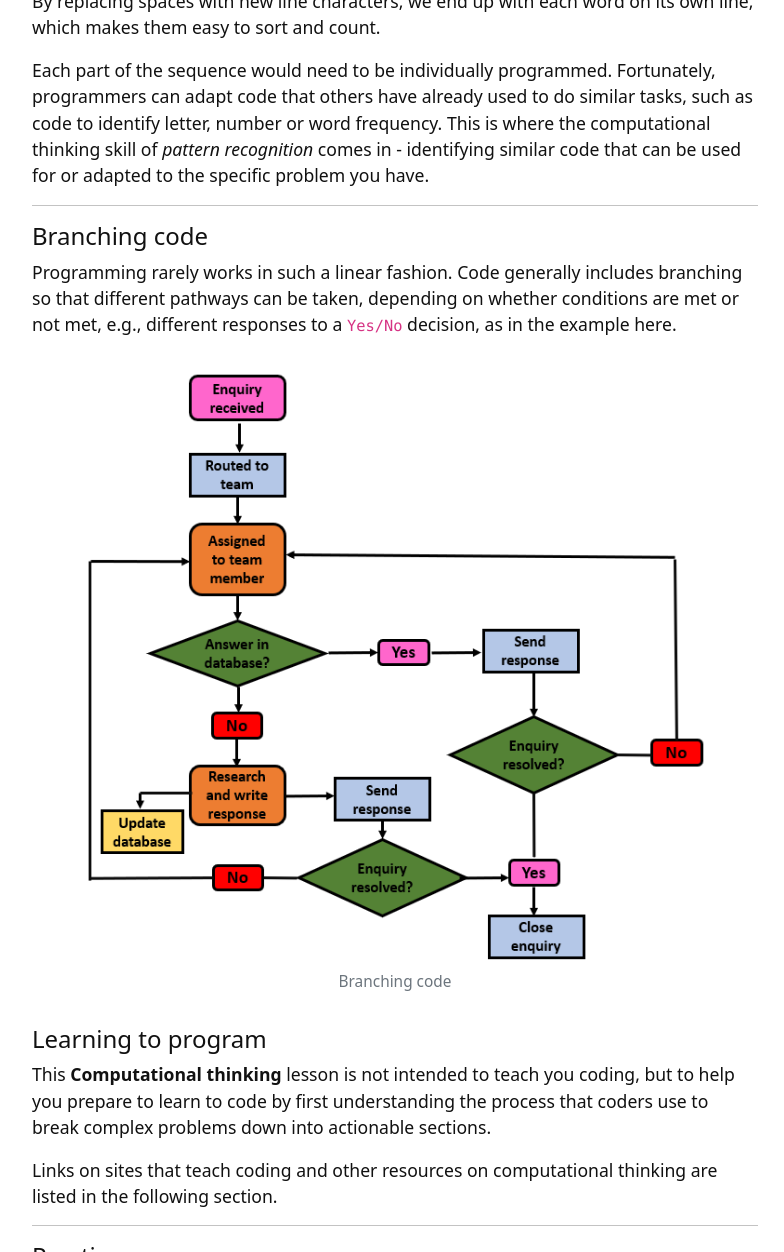
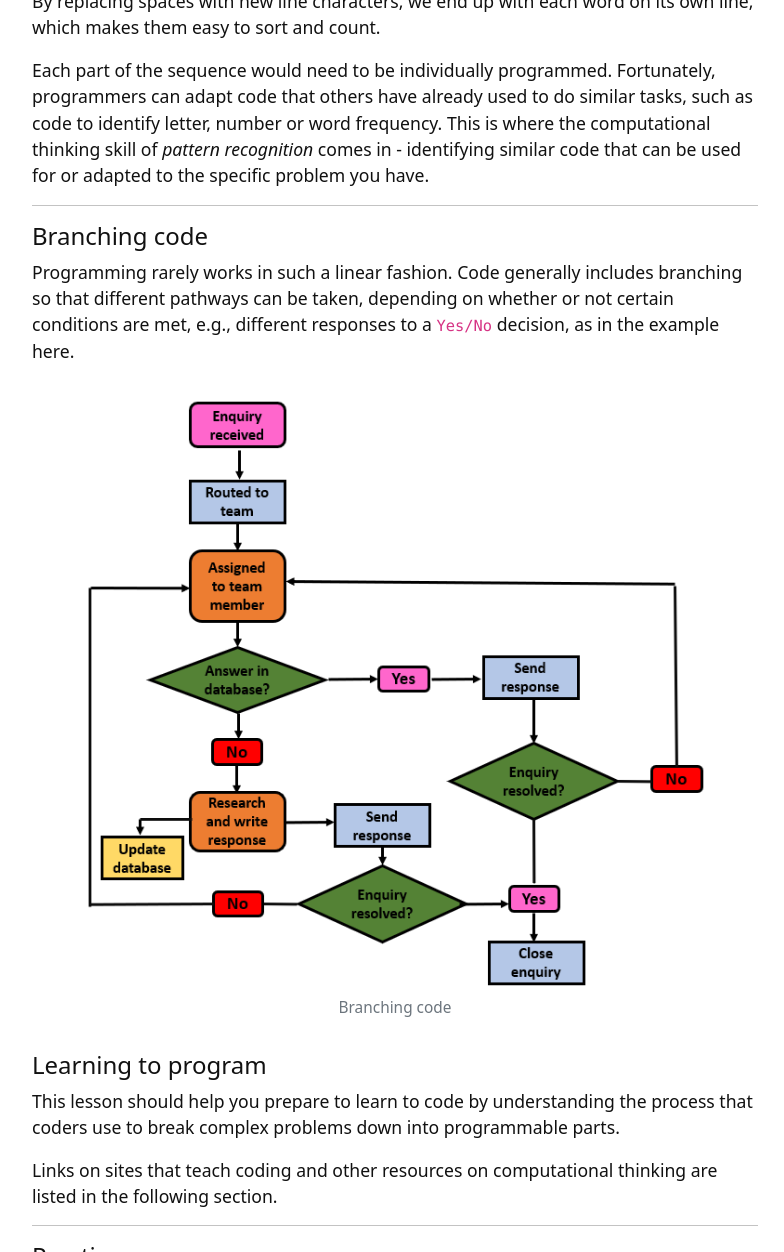
Before and after one commit to weaverbel/intro-computational-thinking, a Jekyll site: the page built from content/3-lesson.md, in a window 1280 px wide and 1400 px high, scrolled down 1062 px, cut to the strip 0-1252 px from the top of the window. Shown: the whole strip, without its empty margins (245-1029 px from the left). Built offline with Jekyll 4.4.1, drawn with Linux system fonts in a browser that asks for light colours; some of the changed text lies outside the part shown.

Commit message:
Update 3-lesson.md
fix typo

```diff
--- a/content/3-lesson.md
+++ b/content/3-lesson.md
@@ -16,7 +16,7 @@ While there are many different ways to do this task, this is one way, where all
 
 First we save the file in `.txt` format to eliminate all the "smart" formatting added in by programs like Word. Then we progressively eliminate everything that is not a word, i.e. punctuation.
 
-Converting all the words to lower case means we end up with a single version of a word - not two. This is important because, to a computer, `Word` does not equal `word` but treats them as two separate entities.
+Converting all the words to lower case means we end up with a single version of a word - not two. This is important because, to a computer, `Word` does not equal `word` - it treats them as two separate entities.
 
 By replacing spaces with new line characters, we end up with each word on its own line, which makes them easy to sort and count.
 
@@ -26,13 +26,13 @@ Each part of the sequence would need to be individually programmed. Fortunately,
 
 #### Branching code
 
-Programming rarely works in such a linear fashion. Code generally includes branching so that different pathways can be taken, depending on whether conditions are met or not met, e.g., different responses to a `Yes/No` decision, as in the example here.
+Programming rarely works in such a linear fashion. Code generally includes branching so that different pathways can be taken, depending on whether or not certain conditions are met, e.g., different responses to a `Yes/No` decision, as in the example here.
 
 {% include figure.html img="workflow.png" alt="Branching code" caption="Branching code" width="90%" %}
 
 #### Learning to program
 
-This **Computational thinking** lesson  is not intended to teach you coding, but to help you prepare to learn to code by first understanding the process that coders use to break complex problems down into actionable sections.
+This lesson should help you prepare to learn to code by understanding the process that coders use to break complex problems down into programmable parts.
 
 Links on sites that teach coding and other resources on computational thinking are listed in the following section.
 
```
